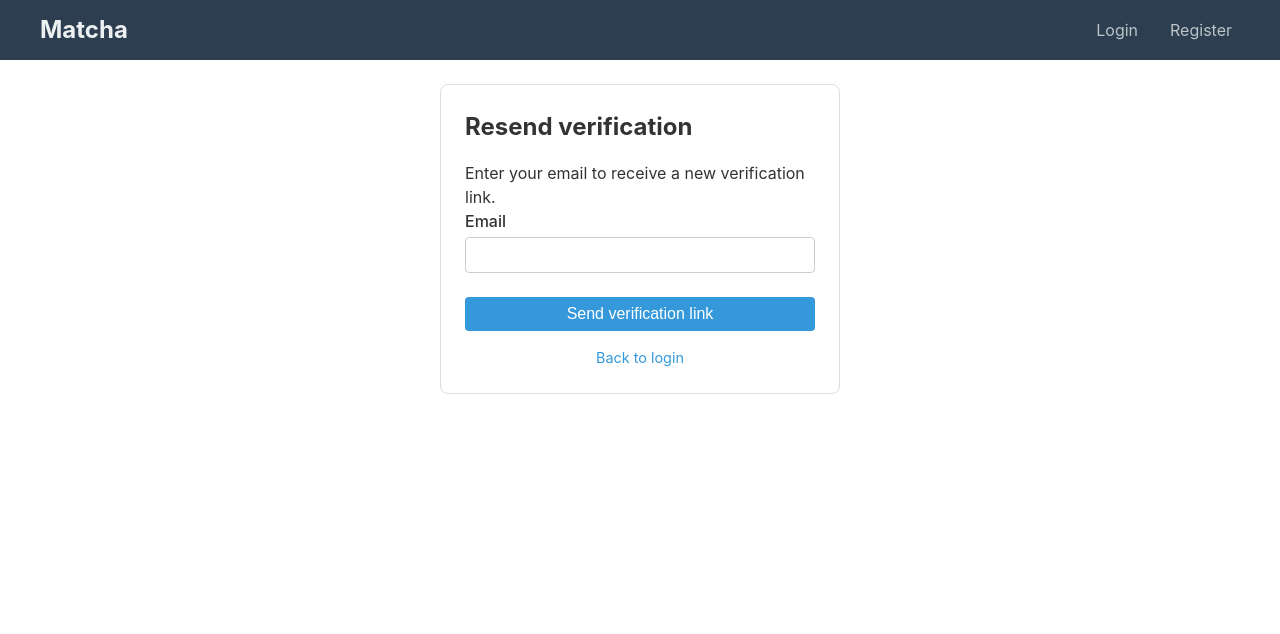
After one commit to sergiishevchenko/matcha, a Flask app: page /auth/resend-verification in a window 1280 px wide. The commit adds this page. Shown: the top 634 px of the page. Run offline with Flask 3, Linux system fonts and the light colour scheme; some libraries are stand-ins or nearby versions.

Commit message:
add resend verification email feature and update login message

```diff
--- a/app/routes/auth.py
+++ b/app/routes/auth.py
@@ -83,6 +83,28 @@ def verify_email(token):
     return redirect(url_for("auth.login"))
 
 
+@auth_bp.route("/resend-verification", methods=["GET", "POST"])
+def resend_verification():
+    if current_user.is_authenticated:
+        return redirect(url_for("browse.suggestions"))
+    if request.method != "POST":
+        return render_template("auth/resend_verification.html")
+    email = sanitize_string(request.form.get("email"), 120)
+    if not email:
+        flash("Email is required.", "error")
+        return render_template("auth/resend_verification.html")
+    user = User.query.filter_by(email=email).first()
+    if user and not user.email_verified:
+        user.verification_token = secrets.token_urlsafe(32)
+        db.session.commit()
+        try:
+            send_verification_email(user, user.verification_token)
+        except Exception:
+            pass
+    flash("If an unverified account exists with that email, a verification link has been sent.", "success")
+    return redirect(url_for("auth.login"))
+
+
 @auth_bp.route("/login", methods=["GET", "POST"])
 def login():
     if current_user.is_authenticated:
@@ -100,7 +122,7 @@ def login():
         flash("Invalid username or password.", "error")
         return render_template("auth/login.html")
     if not user.email_verified:
-        flash("Please verify your email before logging in.", "error")
+        flash("Please verify your email before logging in. You can request a new verification email.", "error")
         return render_template("auth/login.html")
     login_user(user)
     log_auth("login", username, success=True)
--- a/app/templates/auth/login.html
+++ b/app/templates/auth/login.html
@@ -31,7 +31,8 @@
     {% endif %}
     <p class="form-links">
         <a href="{{ url_for('auth.register') }}">Create an account</a><br>
-        <a href="{{ url_for('auth.reset_password_request') }}">Forgot password?</a>
+        <a href="{{ url_for('auth.reset_password_request') }}">Forgot password?</a><br>
+        <a href="{{ url_for('auth.resend_verification') }}">Resend verification email</a>
     </p>
 </div>
 {% endblock %}
--- /dev/null
+++ b/app/templates/auth/resend_verification.html
@@ -0,0 +1,17 @@
+{% extends "base.html" %}
+{% block title %}Resend verification - Matcha{% endblock %}
+{% block content %}
+<div class="form-box">
+    <h1>Resend verification</h1>
+    <p>Enter your email to receive a new verification link.</p>
+    <form method="post" action="{{ url_for('auth.resend_verification') }}">
+        <input type="hidden" name="csrf_token" value="{{ csrf_token() }}">
+        <div class="form-group">
+            <label for="email">Email</label>
+            <input type="email" id="email" name="email" required autocomplete="email" value="{{ request.form.email or '' }}">
+        </div>
+        <button type="submit" class="btn btn-block">Send verification link</button>
+    </form>
+    <p class="form-links"><a href="{{ url_for('auth.login') }}">Back to login</a></p>
+</div>
+{% endblock %}
--- a/run.py
+++ b/run.py
@@ -4,5 +4,5 @@ from app import create_app, socketio
 app = create_app()
 
 if __name__ == "__main__":
-    port = int(os.environ.get("PORT", 5000))
+    port = int(os.environ.get("PORT", 5001))
     socketio.run(app, host="0.0.0.0", port=port, debug=True)
```
Also changed, not shown: tests/TESTING.md (renamed from TESTING.md, +2 -0 lines), tests/test_auth.py (+33 -0 lines).
